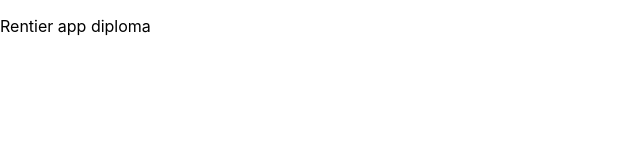
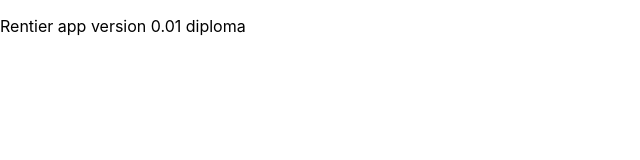
Before and after one commit to rapapor/inzynierka, a React (Create React App) app: page / in a window 1280 px wide. Shown: the top 160 px of the page, without its empty margins (0-640 px from the left). Built offline with nearby package versions, Linux system fonts and the light colour scheme.

Commit message:
test slack

```diff
--- a/src/App.js
+++ b/src/App.js
@@ -4,7 +4,7 @@ class App extends Component {
   render() {
     return (
       <div className="App">
-        <p>Rentier app  diploma</p>
+        <p>Rentier app version 0.01  diploma</p>
       </div>
     );
   }
```
